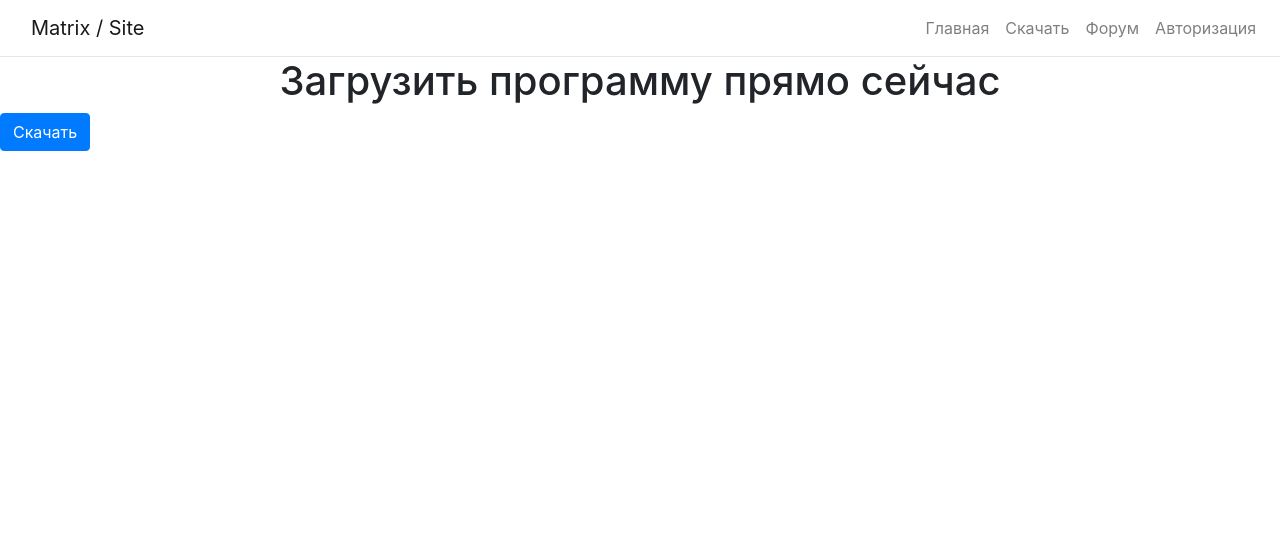
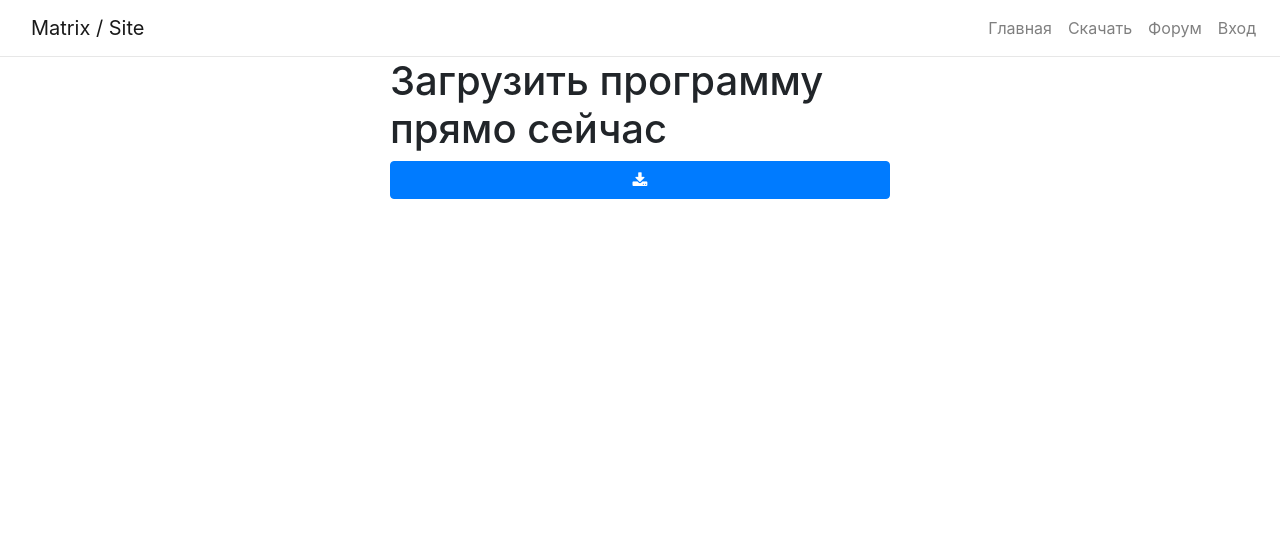
Before and after one commit to ArkadyCH/matrixsite, a PHP site: page /download in a window 1280 px wide. Shown: the top 556 px of the page. Run offline with PHP 8.4, Linux system fonts and the light colour scheme.

Commit message:
Fix project and add styles

```diff
--- a/components/Router.php
+++ b/components/Router.php
@@ -14,7 +14,6 @@ class Router
     {
         $routesPath = ROOT.'/config/routes.php';
         $this->routes = include($routesPath);
-
     }
 
     // Возвращает URI из адресной строки
--- a/templates/css/style.css
+++ b/templates/css/style.css
@@ -1,6 +1,16 @@
 .navbar{
     border-bottom: 1px solid #e7e7e7;
 }
-.content h1{
+.content{
+    display: block;
+    margin-left: auto;
+    margin-right: auto;
+    width: 500px;
+    height: 500px;
+}
+.content  .btn{
+    display: block;
+}
+.center{
     text-align: center;
 }
--- a/views/download/download.php
+++ b/views/download/download.php
@@ -9,7 +9,7 @@
 
 <div class="content">
     <h1>Загрузить программу прямо сейчас</h1>
-    <a class="btn btn-primary" href="">Скачать</a>
+    <a class="btn btn-primary col-centered" href=""><i class="fa fa-download"></i></a>
 </div>
 
 </body>
--- a/views/matrix/header.php
+++ b/views/matrix/header.php
@@ -16,7 +16,7 @@
                 <a class="nav-link" href="">Форум</a>
             </li>
             <li class="nav-item">
-                <a class="nav-link" href="/login">Авторизация</a>
+                <a class="nav-link" href="/login">Вход</a>
             </li>
         </ul>
     </div>
--- a/views/matrix/link.php
+++ b/views/matrix/link.php
@@ -1,2 +1,3 @@
 <link rel="stylesheet" href="https://maxcdn.bootstrapcdn.com/bootstrap/4.0.0/css/bootstrap.min.css" integrity="sha384-Gn5384xqQ1aoWXA+058RXPxPg6fy4IWvTNh0E263XmFcJlSAwiGgFAW/dAiS6JXm" crossorigin="anonymous">
 <link rel="stylesheet" type="text/css" href="/templates/css/style.css">
+<link href="//maxcdn.bootstrapcdn.com/font-awesome/4.7.0/css/font-awesome.min.css" rel="stylesheet">
```
